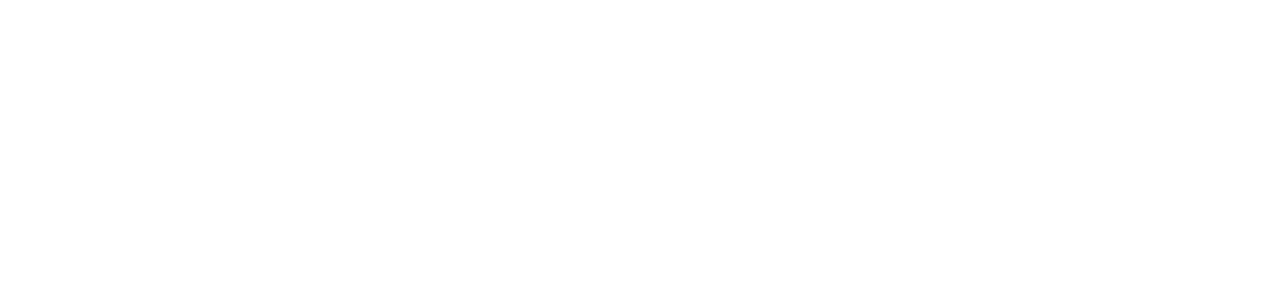
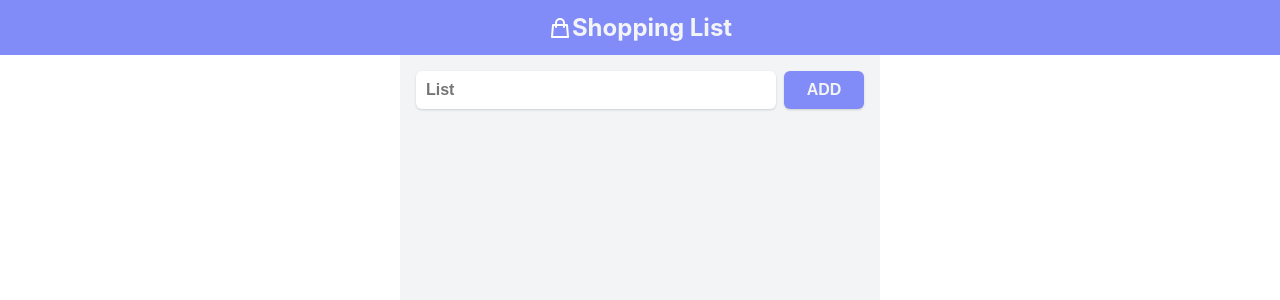
Before and after one commit to bando9/react-fundamental, a React (Create React App) app in the folder starter/counter-starter/: page / in a window 1280 px wide. Shown: the top 300 px of the page. Built offline with nearby package versions, Linux system fonts and the light colour scheme.

Commit message:
menambah form input + add-button

```diff
--- a/starter/counter-starter/src/App.css
+++ b/starter/counter-starter/src/App.css
@@ -1,3 +1,65 @@
-.mantap {
-    padding: 0%;
+.nav {
+    display: flex;
+    justify-content: center;
+    align-items: center;
+
+    text-align: center;
+
+    background-color: var(--main-background-color);
+    padding: 0 16px;
+    height: 55px;
 }
+
+.nav-icon {
+    height: 24px;
+    width: 24px;
+}
+
+.nav-title {
+    color: var(--secondary-font-color);
+    font-size: 24px;
+    font-weight: bold;
+}
+
+.container {
+    display: flex;
+    flex-direction: column;
+
+    height: calc(100vh - 55px);
+    max-width: 480px;
+    padding: 16px;
+    margin: 0 auto;
+    background-color: var(--main-container-color);
+}
+
+.form {
+    display: flex;
+}
+
+.input {
+    flex: 1;
+    margin-right: 8px;
+
+    box-shadow: var(--main-box-shadow);
+    border: none;
+    border-radius: 6px;
+    padding: 10px;
+
+    color: var(--main-font-color);
+    font-size: 16px;
+    font-weight: 600;
+}
+
+.add-button {
+    border: none;
+    border-radius: 6px;
+
+    color: var(--secondary-font-color);
+    font-size: 16px;
+    font-weight: bold;
+    text-transform: uppercase;
+
+    width: 80px;
+    background-color: var(--main-background-color);
+    box-shadow: var(--main-box-shadow);
+}
--- a/starter/counter-starter/src/App.js
+++ b/starter/counter-starter/src/App.js
@@ -1,13 +1,26 @@
 import { useState } from 'react'
 
 import './App.css';
+import shoppingIcon from './assets/shopping-icon.svg';
 
 function App() {
   return (
     <>
       <nav className="nav">
+        <img className="nav-icon" src={shoppingIcon} alt="shopping icon"/>
+        <h1 className="nav-title">Shopping List</h1>
+      </nav>
 
-      </nav>
+      <section className="container">
+        <form className="form">
+          <input
+            className="input"
+            type="text"
+            placeholder="List"
+          />
+          <button className="add-button" type="submit">add</button>
+        </form>
+      </section>
     </>
   );
 }
```
Also changed, not shown: 1 other file (tests, documents, lock files or other folders).
